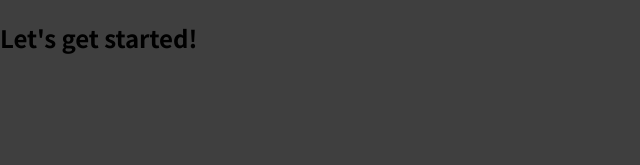
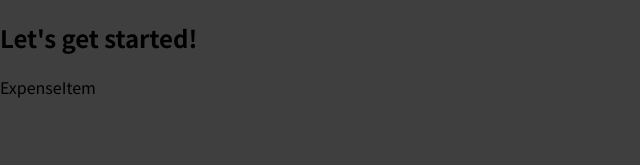
Before and after one commit to OdellPurifoy/react_complete_guide, a React (Create React App) app: page / in a window 1280 px wide. Shown: the top 165 px of the page, without its empty margins (0-640 px from the left). Built offline with nearby package versions, Linux system fonts and the light colour scheme.

Commit message:
Added Expense Item component

```diff
--- a/src/App.js
+++ b/src/App.js
@@ -1,7 +1,10 @@
+import ExpenseItem from "./components/ExpenseItem";
+
 function App() {
   return (
     <div>
       <h2>Let's get started!</h2>
+      <ExpenseItem />
     </div>
   );
 }
--- /dev/null
+++ b/src/components/ExpenseItem.js
@@ -0,0 +1,7 @@
+function ExpenseItem() {
+  return (
+    <div>ExpenseItem</div>
+  )
+}
+
+export default ExpenseItem;
```
